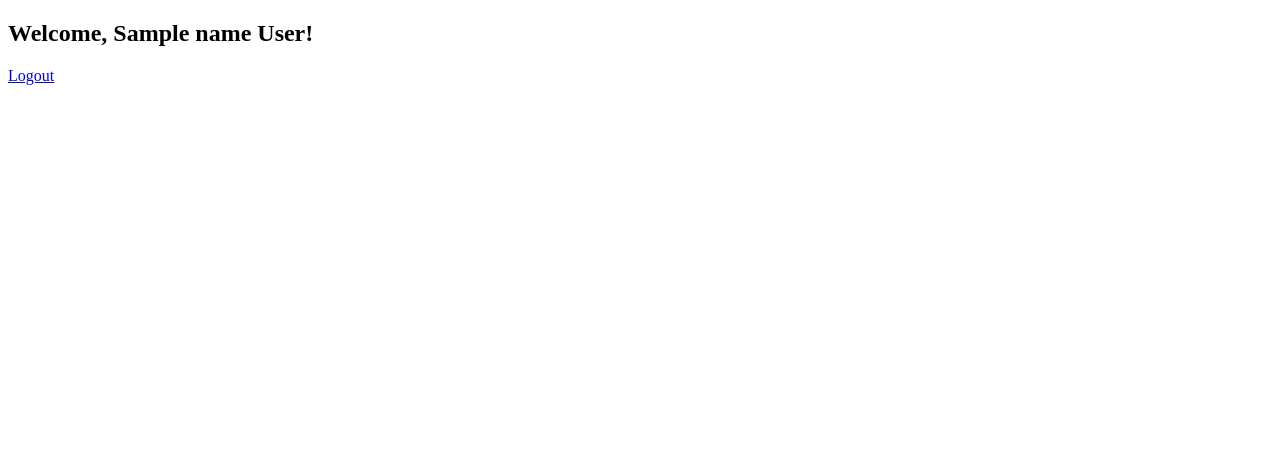
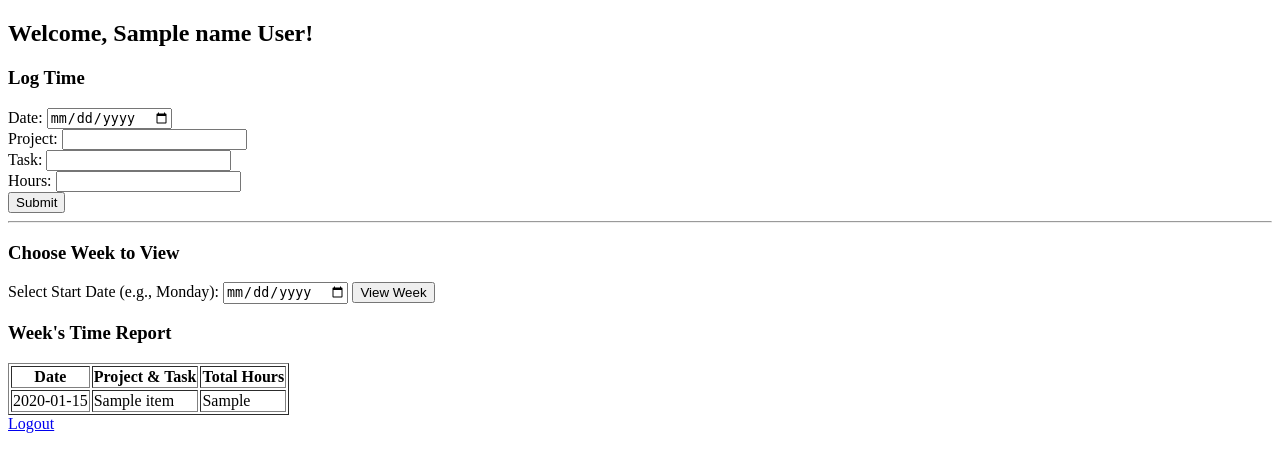
Before and after one commit to Crisan7880/Crisan7880, a Flask app: template templates/home.html in a window 1280 px wide. Shown: the top 472 px of the page. Run offline with Flask 3, Linux system fonts and the light colour scheme; the template is opened without the code that fills it: most values are stand-ins (such as "Sample title", 1, 10 or a date in 2020).

Commit message:
Updated task and week's time

```diff
--- a/app.py
+++ b/app.py
@@ -1,6 +1,8 @@
 from flask import Flask, render_template, request, redirect, url_for, session, flash
 import json, os
+import csv
 from werkzeug.security import generate_password_hash, check_password_hash
+from datetime import datetime, timedelta
 
 app = Flask(__name__)
 app.secret_key = 'your_secret_key'
@@ -17,15 +19,83 @@ def save_users(users):
     with open(USER_FILE, 'w') as f:
         json.dump(users, f)
 
-@app.route('/')
+def get_week_dates(start_date):
+    start_date = datetime.strptime(start_date, '%Y-%m-%d')
+    monday = start_date - timedelta(days=start_date.weekday())
+    return [(monday + timedelta(days=i)).strftime('%Y-%m-%d') for i in range(7)]
+
+def load_weekly_hours_from_csv(username, start_date):
+    week_dates = get_week_dates(start_date)
+    hours_by_date = {date: 0 for date in week_dates}
+
+    try:
+        with open('time_reports.csv', newline='') as csvfile:
+            reader = csv.DictReader(csvfile)
+            for row in reader:
+                if row['username'] == username and row['date'] in week_dates:
+                    hours_by_date[row['date']] += float(row['hours'])
+    except FileNotFoundError:
+        pass
+
+    return hours_by_date
+
+def load_weekly_projects_from_csv(username, start_date):
+    week_dates = get_week_dates(start_date)
+    projects_by_date = {date: [] for date in week_dates}
+
+    try:
+        with open('time_reports.csv', newline='') as csvfile:
+            reader = csv.DictReader(csvfile)
+            for row in reader:
+                if (
+                    row['username'] == username
+                    and row['date'] in week_dates
+                ):
+                    project = row.get('project', 'Unknown')
+                    task = row.get('task', 'No Task')
+                    hours = row.get('hours', '0')
+                    entry = f"{project} - {task}: {hours}h"
+                    projects_by_date[row['date']].append(entry)
+    except FileNotFoundError:
+        pass
+
+    return projects_by_date
+
+@app.route('/', methods=['GET', 'POST'])
 def home():
-    if 'username' in session:
-        users = load_users()
-        username = session['username']
-        name = users[username].get('name', '')
-        surname = users[username].get('surname', '')
-        return render_template('home.html', name=name, surname=surname)
-    return redirect(url_for('login'))
+    if 'username' not in session:
+        return redirect(url_for('login'))
+
+    username = session['username']
+    users = load_users()
+    name = users[username].get('name', '')
+    surname = users[username].get('surname', '')
+
+    # Get the current date or the selected date (from form submission)
+    if request.method == 'POST':
+        project = request.form['project']
+        task = request.form['task']
+        hours = request.form['hours']
+        date = request.form['date']
+
+        # Save the data to the CSV
+        with open('time_reports.csv', mode='a', newline='') as csvfile:
+            writer = csv.writer(csvfile)
+            writer.writerow([username, date, project, task, hours])
+
+    # Load weekly data for the specific week (e.g., last week or this week)
+    week_start_date = request.args.get('week_start_date', datetime.today().strftime('%Y-%m-%d'))
+    weekly_hours = load_weekly_hours_from_csv(username, week_start_date)
+    weekly_projects = load_weekly_projects_from_csv(username, week_start_date)
+
+    return render_template(
+        'home.html',
+        name=name,
+        surname=surname,
+        weekly_hours=weekly_hours,
+        weekly_projects=weekly_projects,
+        week_start_date=week_start_date
+    )
 
 @app.route('/login', methods=['GET', 'POST'])
 def login():
--- a/templates/home.html
+++ b/templates/home.html
@@ -3,6 +3,54 @@
 <head><title>Home</title></head>
 <body>
     <h2>Welcome, {{ name }} {{ surname }}!</h2>
+
+    <h3>Log Time</h3>
+    <form method="post" action="{{ url_for('home') }}">
+        <label for="date">Date:</label>
+        <input type="date" name="date" required><br>
+
+        <label for="project">Project:</label>
+        <input type="text" name="project" required><br>
+
+        <label for="task">Task:</label>
+        <input type="text" name="task" required><br>
+
+        <label for="hours">Hours:</label>
+        <input type="number" step="0.1" name="hours" required><br>
+
+        <button type="submit">Submit</button>
+    </form>
+
+    <hr>
+
+    <h3>Choose Week to View</h3>
+    <form method="get" action="{{ url_for('home') }}">
+        <label for="week_start_date">Select Start Date (e.g., Monday):</label>
+        <input type="date" name="week_start_date" value="{{ week_start_date }}" required>
+        <button type="submit">View Week</button>
+    </form>
+
+
+    <h3>Week's Time Report</h3>
+    <table border="1">
+        <tr>
+            <th>Date</th>
+            <th>Project & Task</th>
+            <th>Total Hours</th>
+        </tr>
+        {% for date, projects in weekly_projects.items() %}
+            <tr>
+                <td>{{ date }}</td>
+                <td>
+                    {% for item in projects %}
+                        {{ item }}<br>
+                    {% endfor %}
+                </td>
+                <td>{{ weekly_hours[date] }}</td>
+            </tr>
+        {% endfor %}
+    </table>
+
     <a href="{{ url_for('logout') }}">Logout</a>
 </body>
 </html>
--- /dev/null
+++ b/time_reports.csv
@@ -0,0 +1,4 @@
+username,date,project,task,hours
+Crisan1,2025-04-14,jcr,Coordination,4
+Crisan1,2025-04-16,muguets,Préparation,6
+Crisan1,2025-04-09,jcr,As-built,3
```
